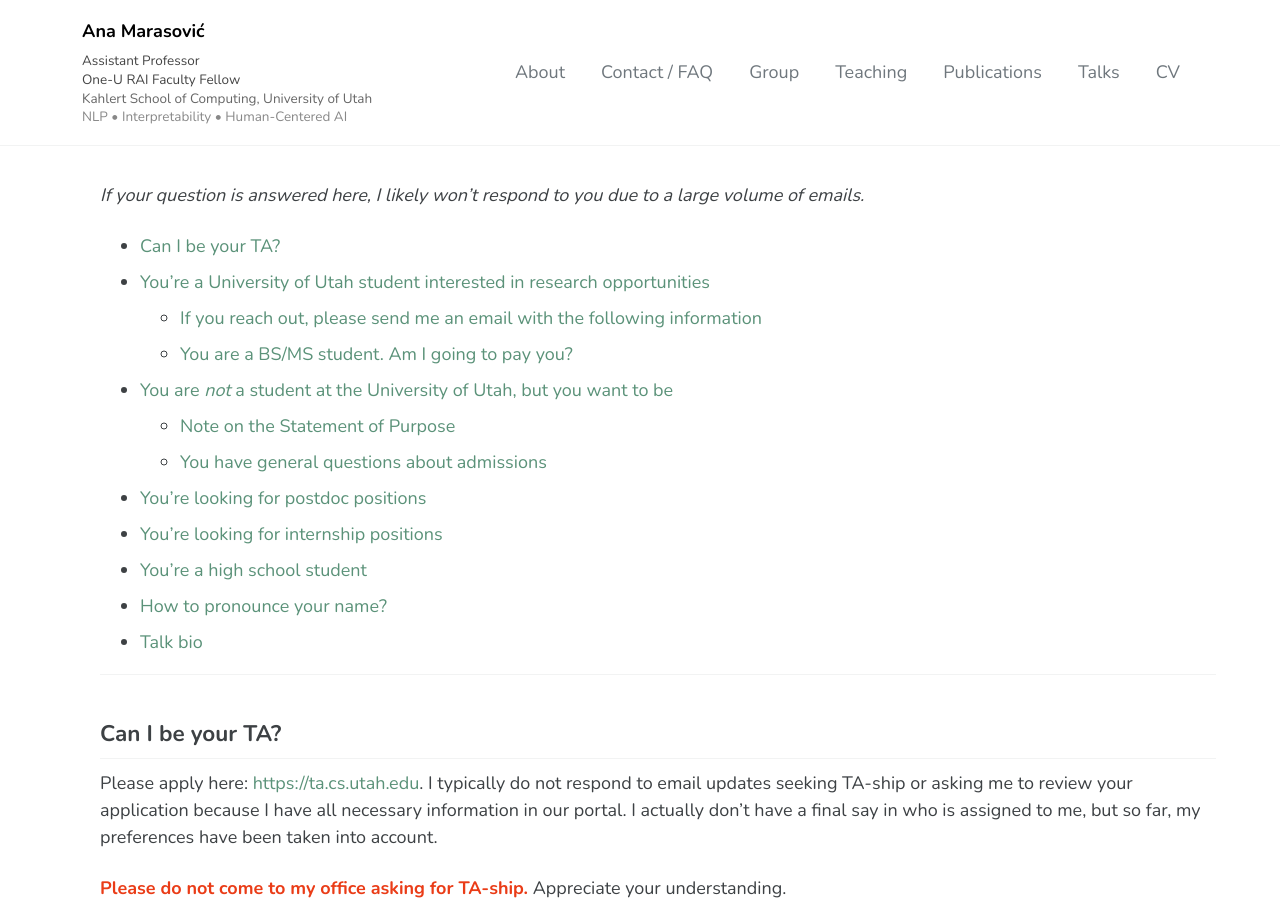
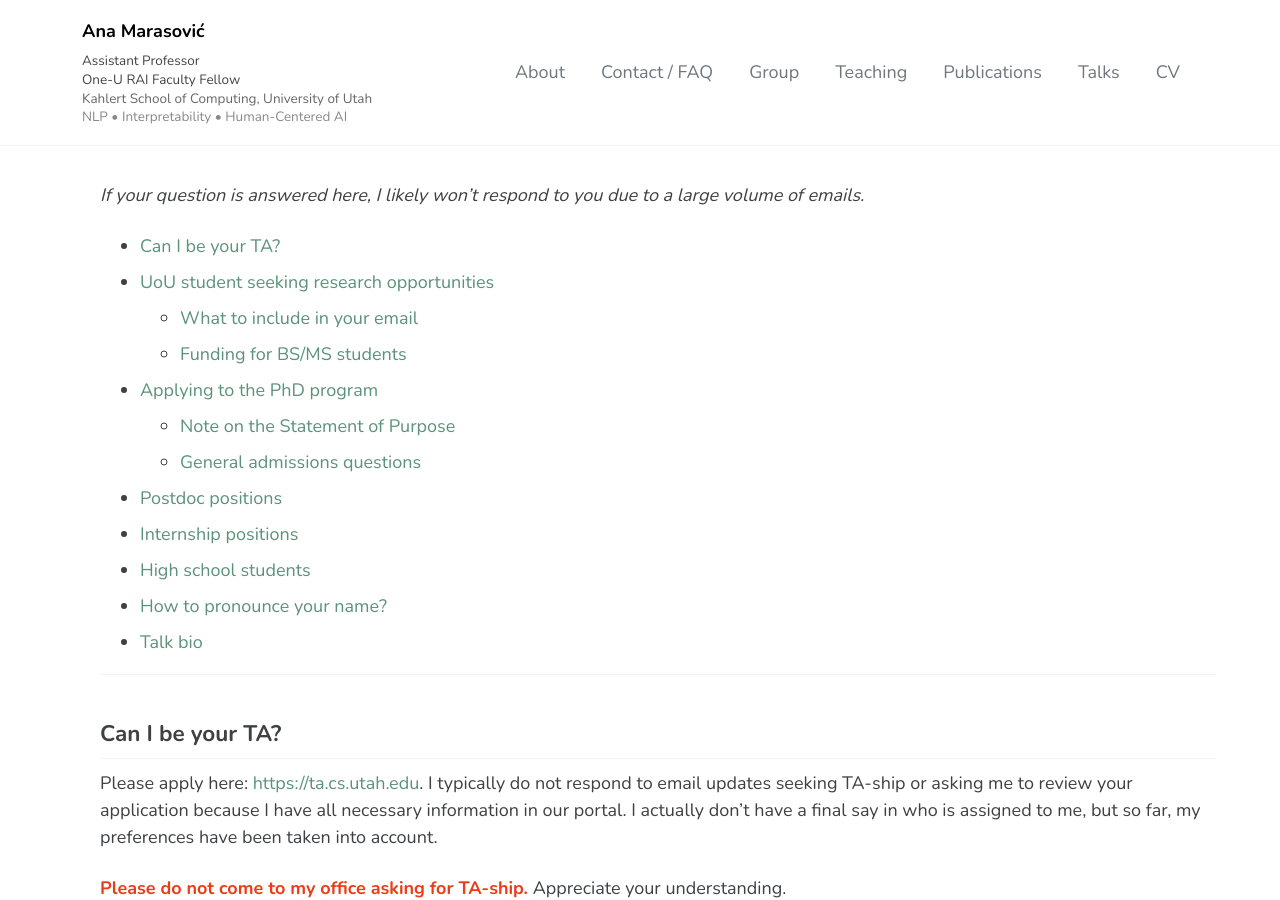
Before and after one commit to amarasovic/amarasovic.github.io, a Jekyll site: the page built from contact/index.md, in a window 1280 px wide and 900 px high. Built offline with Jekyll 4.4.1, drawn with Linux system fonts in a browser that asks for light colours; cached includes are drawn as plain includes; a script that is not in the unit is left out.

Commit message:
Fix and simplify Contact/FAQ table of contents
Simplified list item text and fixed two broken anchors:
- "You are not a student..." now links to the correct heading
  (#you-are-interested-in-applying-to-our-phd-program-and-working-with-me)
- "General admissions questions" now includes the full heading slug

Co-Authored-By: Claude Sonnet 4.6 <noreply@anthropic.com>

```diff
--- a/contact/index.md
+++ b/contact/index.md
@@ -9,15 +9,15 @@ date:   2022-09-30 22:15:29 -0800
 *If your question is answered here, I likely won't respond to you due to a large volume of emails.*
 
 - [Can I be your TA?](#can-i-be-your-ta)
-- [You're a University of Utah student interested in research opportunities](#youre-a-university-of-utah-student-interested-in-research-opportunities)
-  - [If you reach out, please send me an email with the following information](#if-you-reach-out-please-send-me-an-email-with-the-following-information)
-  - [You are a BS/MS student. Am I going to pay you?](#you-are-a-bsms-student-am-i-going-to-pay-you)
-- [You are *not* a student at the University of Utah, but you want to be](#you-are-not-a-student-at-the-university-of-utah-but-you-want-to-be)
+- [UoU student seeking research opportunities](#youre-a-university-of-utah-student-interested-in-research-opportunities)
+  - [What to include in your email](#if-you-reach-out-please-send-me-an-email-with-the-following-information)
+  - [Funding for BS/MS students](#you-are-a-bsms-student-am-i-going-to-pay-you)
+- [Applying to the PhD program](#you-are-interested-in-applying-to-our-phd-program-and-working-with-me)
   - [Note on the Statement of Purpose](#note-on-the-statement-of-purpose)
-  - [You have general questions about admissions](#you-have-general-questions-about-admissions)
-- [You're looking for postdoc positions](#youre-looking-for-postdoc-positions)
-- [You're looking for internship positions](#youre-looking-for-internship-positions)
-- [You're a high school student](#youre-a-high-school-student)
+  - [General admissions questions](#you-have-general-questions-about-admissions-not-specifically-to-work-with-me)
+- [Postdoc positions](#youre-looking-for-postdoc-positions)
+- [Internship positions](#youre-looking-for-internship-positions)
+- [High school students](#youre-a-high-school-student)
 - [How to pronounce your name?](#how-to-pronounce-your-name)
 - [Talk bio](#talk-bio)
 
```
